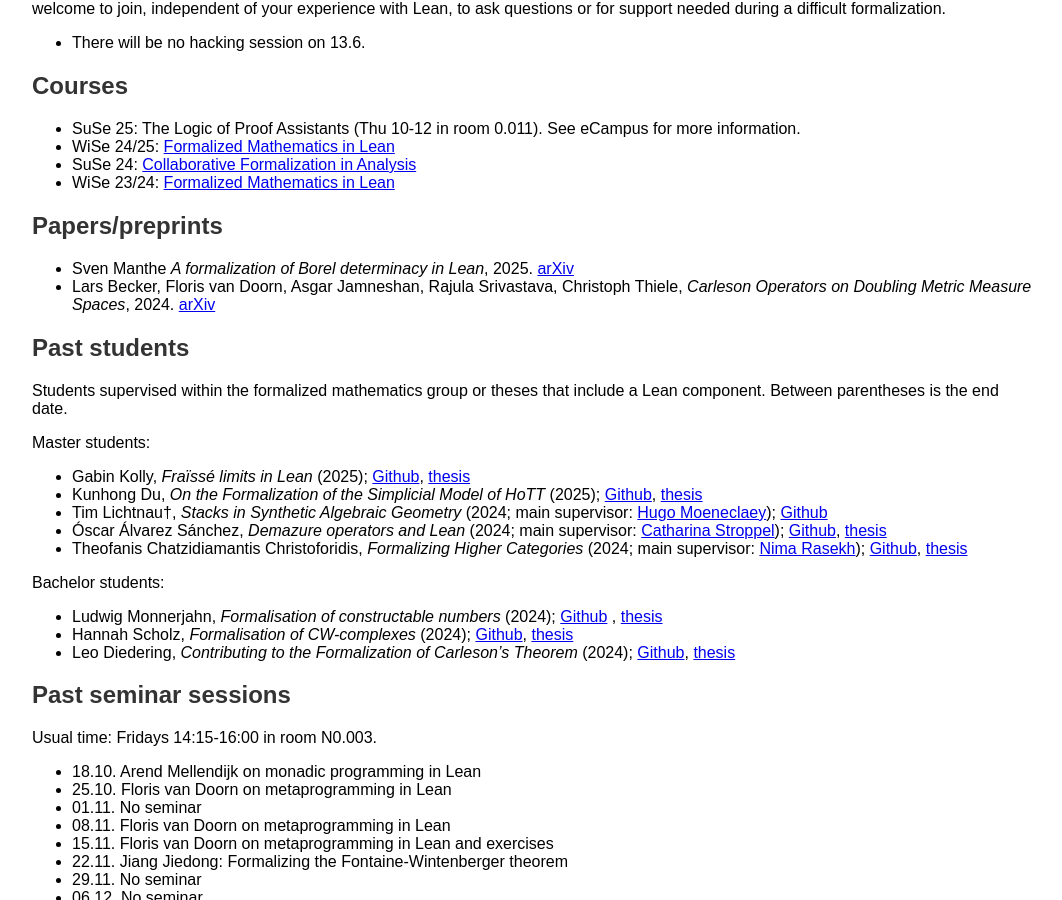
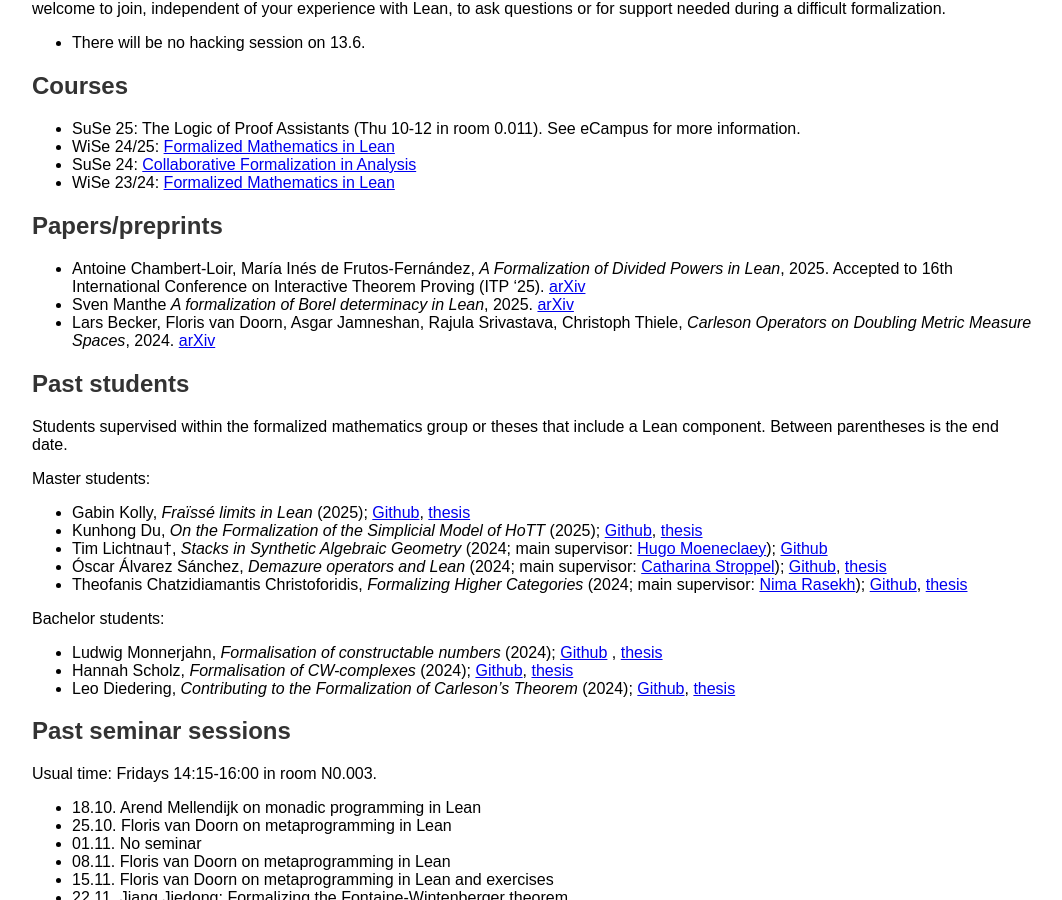
Before and after one commit to fpvandoorn/fpvandoorn.github.io, a Jekyll site: the page built from formalized-mathematics.md, in a window 1280 px wide and 900 px high, scrolled down 1196 px. Shown: the whole window, without its empty margins (108-1170 px from the left). Built offline with Jekyll 4.4.1, drawn with Linux system fonts in a browser that asks for light colours; our own code applies the rules of GitHub Pages for plain Markdown files.

Commit message:
Add divided powers paper (#11)

```diff
--- a/formalized-mathematics.md
+++ b/formalized-mathematics.md
@@ -80,7 +80,7 @@ The *Lean hacking session* is a weekly informal meeting on Fridays 14:15-16:00 i
 ## Papers/preprints
 
 <!-- Maria's divided powers paper; Michael's scaling Mathlib paper -->
-
+* Antoine Chambert-Loir, María Inés de Frutos-Fernández, *A Formalization of Divided Powers in Lean*, 2025. Accepted to 16th International Conference on Interactive Theorem Proving (ITP '25). [arXiv](https://arxiv.org/abs/2507.05327)
 * Sven Manthe *A formalization of Borel determinacy in Lean*, 2025. [arXiv](https://arxiv.org/abs/2502.03432)
 * Lars Becker, Floris van Doorn, Asgar Jamneshan, Rajula Srivastava, Christoph Thiele, *Carleson Operators on Doubling Metric Measure Spaces*, 2024. [arXiv](https://arxiv.org/abs/2405.06423)
 
```
